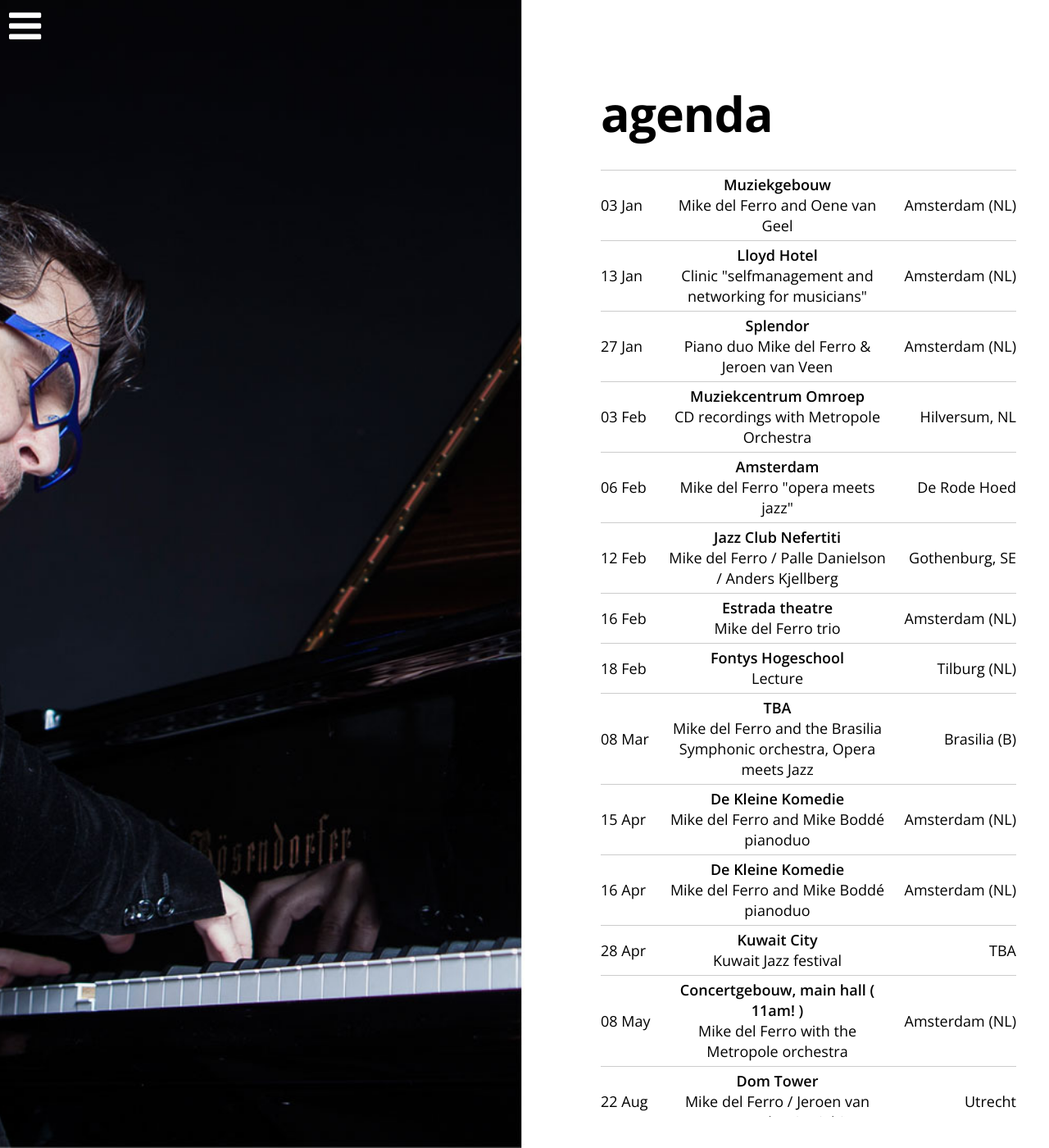
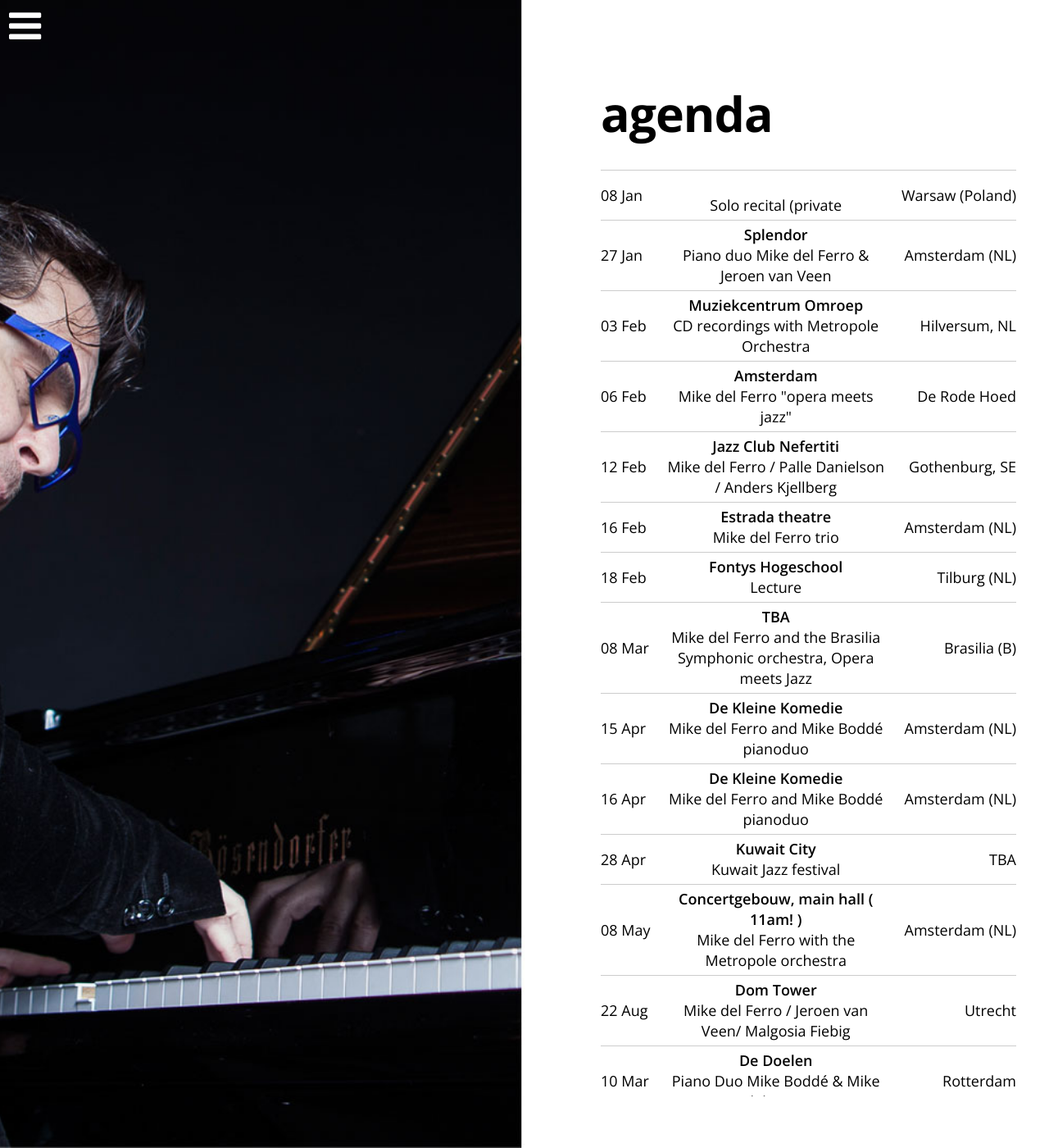
Before and after one commit to mikedelferro/website, a Jekyll site: the page built from agenda.html, in a window 1280 px wide and 1400 px high. Shown: the whole window at 82% size. Built offline with Jekyll 4.4.1, drawn with Linux system fonts in a browser that asks for light colours; nearby versions of some CDN libraries.

Commit message:
Updated '/_config.yml' via CloudCannon

```diff
--- a/_config.yml
+++ b/_config.yml
@@ -1,14 +1,9 @@
 gigs:
-  - title: Mike del Ferro and Oene van Geel
-    date: 2016-01-03T14:00:00.000Z
-    location: Amsterdam (NL)
-    venue: Muziekgebouw
-    url: www.muziekgebouw.nl
-  - title: 'Clinic "selfmanagement and networking for musicians"'
-    date: 2016-01-13T14:00:00.000Z
-    location: Amsterdam (NL)
-    venue: Lloyd Hotel
-    url: 'http://www.musicmotion.nl'
+  - title: Solo recital (private
+    date: 2016-01-08T17:00:00.000Z
+    location: Warsaw (Poland)
+    venue: ''
+    url: ''
   - title: 'Piano duo Mike del Ferro & Jeroen van Veen'
     date: 2016-01-27T20:00:00.000Z
     location: Amsterdam (NL)
@@ -69,3 +64,8 @@ gigs:
     location: Utrecht
     venue: Dom Tower
     url: ''
+  - title: 'Piano Duo Mike Boddé & Mike del Ferro'
+    date: 2017-03-10T20:00:00.000Z
+    location: Rotterdam
+    venue: De Doelen
+    url: www.dedoelen.nl
```
